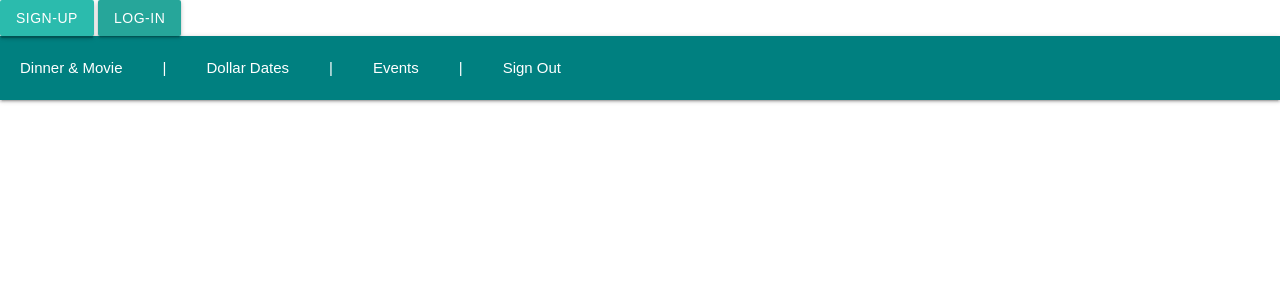
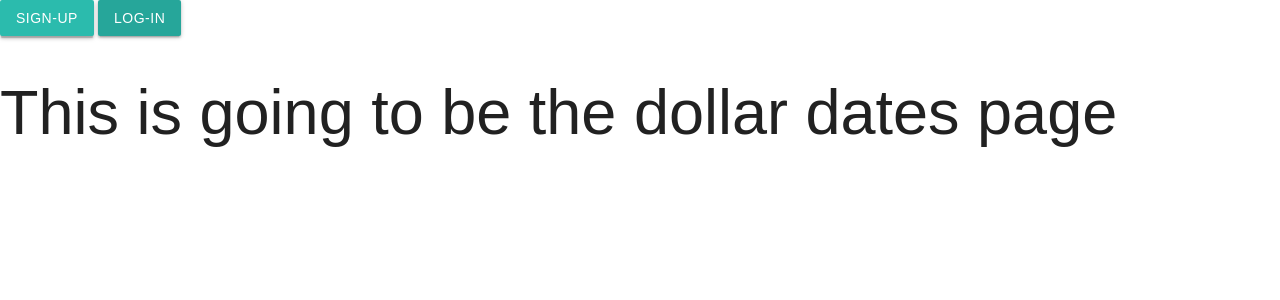
Before and after one commit to mark-carlson/Date-Night-React-V2, a React (Create React App) app in the folder date-night/frontend/: page /dollardates in a window 1280 px wide. Shown: the top 300 px of the page. Built offline with nearby package versions, Linux system fonts and the light colour scheme.

Commit message:
created routes for html pages

```diff
--- a/date-night/frontend/package.json
+++ b/date-night/frontend/package.json
@@ -5,6 +5,7 @@
 	"dependencies": {
 		"react": "^16.3.0",
 		"react-dom": "^16.3.0",
+		"react-router-dom": "^4.2.2",
 		"react-scripts": "1.1.2"
 	},
 	"scripts": {
--- a/date-night/frontend/src/App.js
+++ b/date-night/frontend/src/App.js
@@ -1,12 +1,15 @@
-import React, { Component } from 'react';
-import logo from './logo.svg';
+import React from 'react';
 import './App.css';
-import Nav from "./Components/Nav";
+// import Nav from "./Components/Nav";
 
-const App = () => (
-  <div>
-    <Nav />
+class App extends React.Component{
+  render(){
+    return(
+    <div className="page">
+    this is where we want to display the page
+    </div>
+    )
+  }
+}
 
-  </div>
-);
 export default App;
--- /dev/null
+++ b/date-night/frontend/src/Components/DollarDates.js
@@ -0,0 +1,11 @@
+import React from 'react'
+
+class DollarDates extends React.Component{
+    render(){
+        return(
+            <h1>This is going to be the dollar dates page</h1>
+        )
+    }
+}
+
+export default DollarDates
--- /dev/null
+++ b/date-night/frontend/src/Components/HomePage.js
@@ -0,0 +1,11 @@
+import React from 'react'
+
+class HomePage extends React.Component{
+    render(){
+        return(
+            <h1>This is going to be the homepage</h1>
+        )
+    }
+}
+
+export default HomePage
--- /dev/null
+++ b/date-night/frontend/src/Components/MovieNight.js
@@ -0,0 +1,11 @@
+import React from 'react'
+
+class MovieNight extends React.Component{
+    render(){
+        return(
+            <h1>This is going to be the movie night page</h1>
+        )
+    }
+}
+
+export default MovieNight
--- /dev/null
+++ b/date-night/frontend/src/Components/NoMatch.js
@@ -0,0 +1,11 @@
+import React from 'react'
+
+class NoMatch extends React.Component{
+    render(){
+        return(
+            <h1>404 Page Not Found</h1>
+        )
+    }
+}
+
+export default NoMatch
--- /dev/null
+++ b/date-night/frontend/src/Components/Wheel.js
@@ -0,0 +1,11 @@
+import React from 'react'
+
+class Wheel extends React.Component{
+    render(){
+        return(
+            <h1>This is going to be the wheel page</h1>
+        )
+    }
+}
+
+export default Wheel
--- a/date-night/frontend/src/index.js
+++ b/date-night/frontend/src/index.js
@@ -1,8 +1,33 @@
 import React from 'react';
-import ReactDOM from 'react-dom';
+import ReactDom from 'react-dom';
+import {BrowserRouter as Router, Route, Switch } from 'react-router-dom';
+
 import './index.css';
 import App from './App';
-import registerServiceWorker from './registerServiceWorker';
+import HomePage from './Components/HomePage'
+import MovieNight from './Components/MovieNight'
+import Wheel from './Components/Wheel'
+import DollarDates from './Components/DollarDates'
+import NoMatch from './Components/NoMatch'
+// import registerServiceWorker from './registerServiceWorker';
 
-ReactDOM.render(<App />, document.getElementById('root'));
-registerServiceWorker();
+// ReactDOM.render(<App />, document.getElementById('root'));
+// registerServiceWorker();
+
+const Root =() => {
+    return(
+        <Router>
+            <div>
+                <Switch>
+                    <Route exact path="/" component = {HomePage} />
+                    <Route exact path="/movienight" component = {MovieNight} />
+                    <Route exact path="/wheel" component = {Wheel} />
+                    <Route exact path="/dollardates" component={DollarDates} />
+                    <Route component={NoMatch} />
+                </Switch>
+            </div>
+        </Router>
+    )
+}
+
+ReactDom.render(<Root />, document.querySelector('#root'))
```
Also changed, not shown: 1 other file (tests, documents, lock files or other folders).
